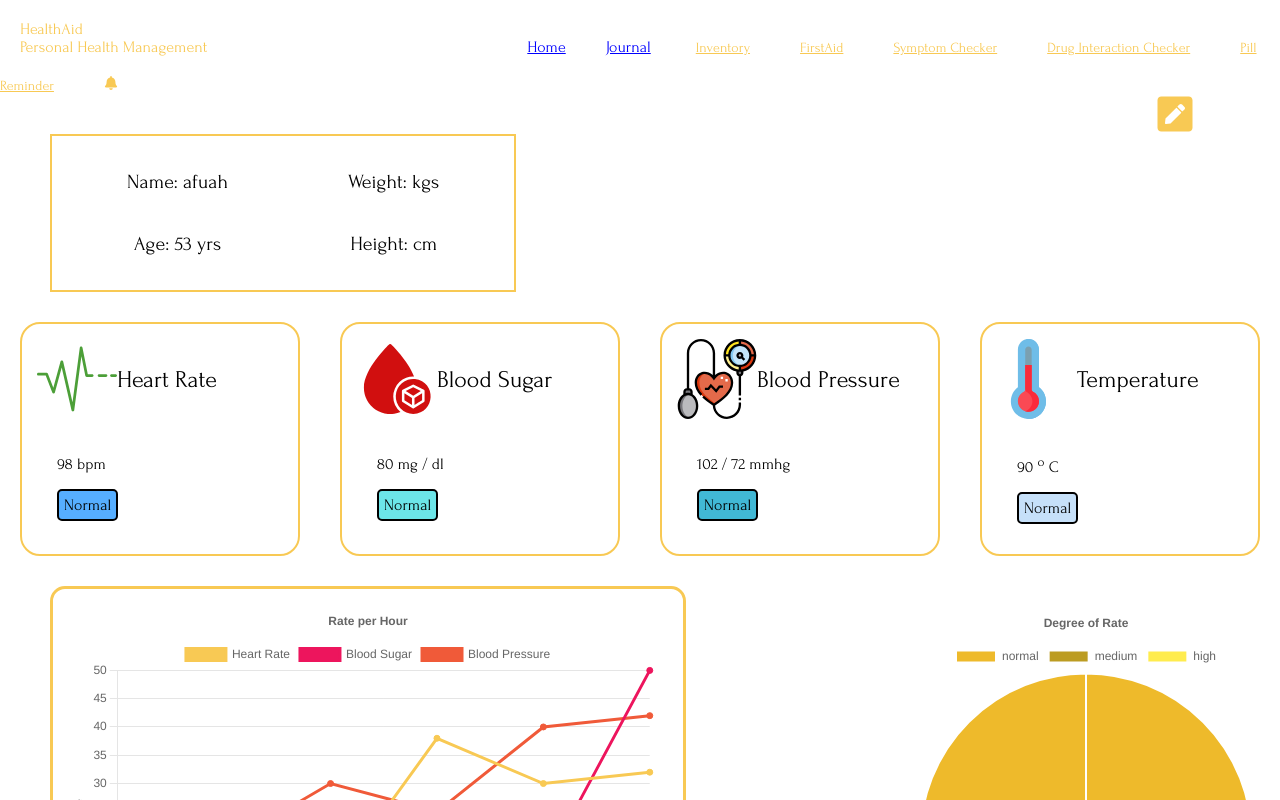
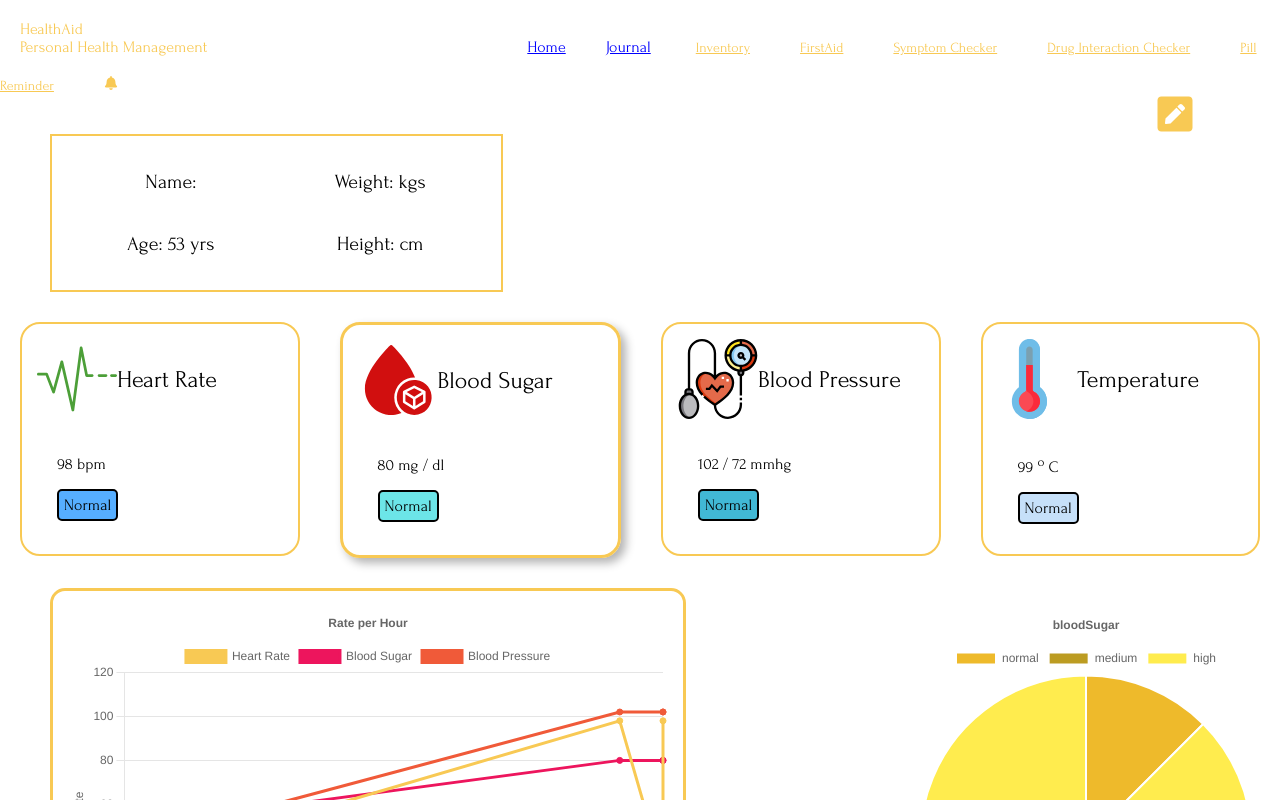
Before and after one commit to merytpeters/HealthAid, a React (Vite) app in the folder Frontend/: page /dashboard in a window 1280 px wide. Shown: the top 800 px of the page. Built offline with nearby package versions, Linux system fonts and the light colour scheme; no server answers; data requests are answered from the project's data file.

Commit message:
Graph completed

```diff
--- a/Frontend/src/App.css
+++ b/Frontend/src/App.css
@@ -150,3 +150,27 @@ input[type="submit"]{
   padding: 5px 15px;
   background-color: #ffffff;
 }
+
+.data-card {
+  margin: 0 20px;
+  border-radius: 20px;
+  font-size: 24px;
+  width : 250px;
+  height: 200px;
+  border: 2px solid #f8c954;
+  color: #000000;
+  text-align: center;
+  padding: 15px;
+}
+.data-card-active {
+  border: 3px solid #f8c954;
+  border-radius: 20px;
+  text-align: center;
+  font-size: 24px;
+  color: #000000;
+  margin: 0 20px;
+  padding: 15px;
+  width : 250px;
+  height: 200px;
+  box-shadow: 5px 5px 10px rgba(0, 0, 0, 0.3)
+}
--- a/Frontend/src/Components/Card.jsx
+++ b/Frontend/src/Components/Card.jsx
@@ -1,7 +1,7 @@
 
-const Card = ({children ,newStyle = {} ,}) => {
+const Card = ({children ,newStyle = {} ,func, className = "card"}) => {
     return (
-        <div className="card" style={{...newStyle}} id="card">
+        <div  style={{...newStyle}} id="card" onClick={func} className={className}>
             {children}
         </div>
 
--- a/Frontend/src/Data/fakedb.json
+++ b/Frontend/src/Data/fakedb.json
@@ -53,10 +53,33 @@
   ],
   "inventory": [
     {
-      "id": "1"
+      "id": 1
+    },
+    {
+      "id": 3
+    },
+    {
+      "id": 2
     }
+
   ],
   "graphData": [
+    {
+      "name": "afuah",
+      "age": "53",
+      "weight": "34",
+      "height": "161",
+      "gender": "female",
+      "bloodSugar": 20,
+      "bloodPressure": {
+        "systolic": 25,
+        "diastolic": 90
+      },
+      "heartRate": 38,
+      "temp": 90,
+      "time": "2024-10-20T09:00:00",
+      "id": "6180"
+    },
     {
       "name": "afuah",
       "age": "53",
@@ -95,22 +118,6 @@
       "weight": "34",
       "height": "161",
       "gender": "female",
-      "bloodSugar": 20,
-      "bloodPressure": {
-        "systolic": 25,
-        "diastolic": 90
-      },
-      "heartRate": 38,
-      "temp": 90,
-      "time": "2024-10-20T09:00:00",
-      "id": "6180"
-    },
-    {
-      "name": "afuah",
-      "age": "53",
-      "weight": "34",
-      "height": "161",
-      "gender": "female",
       "bloodSugar": 15,
       "bloodPressure": {
         "systolic": 40,
@@ -136,6 +143,54 @@
       "temp": 50,
       "time": "2024-10-20T11:00:00",
       "id": "5e6a"
+    },
+    {
+      "id": "ba5a",
+      "name": "afuah",
+      "age": "53",
+      "weight": "200",
+      "height": "170",
+      "gender": "female",
+      "bloodSugar": 80,
+      "bloodPressure": {
+        "systolic": 102,
+        "diastolic": 72
+      },
+      "heartRate": 98,
+      "temp": 99,
+      "time": "2025-01-08T17:30:52.194Z"
+    },
+    {
+      "id": "d3e3",
+      "name": "afuah",
+      "age": "53",
+      "weight": "",
+      "height": "",
+      "gender": "female",
+      "bloodSugar": 80,
+      "bloodPressure": {
+        "systolic": 102,
+        "diastolic": 72
+      },
+      "heartRate": "30",
+      "temp": 99,
+      "time": "2025-01-15T18:08:57.401Z"
+    },
+    {
+      "id": "6dbe",
+      "name": "afuah",
+      "age": "53",
+      "weight": "200",
+      "height": "170",
+      "gender": "female",
+      "bloodSugar": 80,
+      "bloodPressure": {
+        "systolic": 102,
+        "diastolic": 72
+      },
+      "heartRate": 98,
+      "temp": 99,
+      "time": "2025-01-15T18:12:18.146Z"
     }
   ]
 }
--- a/Frontend/src/Pages/Dashboard.jsx
+++ b/Frontend/src/Pages/Dashboard.jsx
@@ -16,39 +16,68 @@ const Dashboard = () => {
     const [showInput, setShowInput]  = useState(false);
     const [beatValue, setBeatValue] = useState(98);
     const [sugarValue, setSugarValue] = useState(80);
-    const [pressureValueTop , setPressureValueTop] = useState(102);
-    const [pressureValueBottom , setPressureValueBottom] = useState(72);
+    const [systolic , setSystolic] = useState(102);
+    const [diastolic , setDiastolic] = useState(72);
     const [tempValue, setTempValue] = useState(99);
-    const [name, setName] = useState("afuah");
+    const [name, setName] = useState();
     const [age, setAge] = useState("53");
     const [weight, setWeight] = useState("");
     const [height, setHeight]= useState("");
+    const [cardSelected, setCardSelected] = useState("bloodSugar")
+    const [isActive, setIsActive] = useState();
 
     const clickEdit = () => setShowInput(true);
 
     useEffect(() => {
         const dataloader = async () => {
-            const res = await fetch('api/graphData')
-            const data = await res.json()
+            const res = await fetch('api/graphData?_sort=-time&_limit=1')
+            const data = await res.json();
+            defaultData(data);
         }
-    }, [beatValue, sugarValue,pressureValueBottom,pressureValueTop,tempValue,name,age,weight,height]);
+        dataloader();
+    }, []);
 
-    const saveInput = () => {
+
+    const saveInput = async () => {
+        const date = new Date();
         const newInput = {
-            "name": "afuah",
-            "age": "53",
-            "weight": "34",
-            "height": "161",
+            "name": name,
+            "age": age,
+            "weight": weight,
+            "height": height,
             "gender": "female",
-            "bloodSugar": 12,
+            "bloodSugar": sugarValue,
             "bloodPressure": {
-              "systolic": 8,
-              "diastolic": 72
+              "systolic": systolic,
+              "diastolic": diastolic
             },
-            "heartRate": 0,
-            "temp": 60,
-            "time": "2024-10-20T06:00:00",
+            "heartRate": beatValue,
+            "temp": tempValue,
+            "time": date,
         }
+
+        const res = await fetch('/api/graphData', {
+            method: 'POST',
+            headers: {
+                'Content-Type': 'application/json'
+            },
+            body: JSON.stringify(newInput)
+        });
+        return
+    }
+
+    const defaultData = (data) => {
+        const obj = data[0];
+
+        setName(obj.name);
+        setAge(obj.age);
+        setWeight(obj.weight);
+        setHeight(obj.height);
+        setBeatValue(obj.heartRate);
+        setSugarValue(obj.bloodSugar);
+        setSystolic(obj.bloodPressure.systolic);
+        setDiastolic(obj.bloodPressure.diastolic);
+        setTempValue(obj.temp);
     }
 
 
@@ -58,7 +87,7 @@ const Dashboard = () => {
             showInput ?
         <div className="dashboard">
             <div style={{display: "flex", justifyContent: "flex-end", margin: "0px", marginRight: "85px", }}>
-                <form onSubmit={() => {}} >
+                <form onSubmit={saveInput} >
                         <label htmlFor="heartbeatSubmit"></label>
                         <input type="submit" className= "dashboard-input" id="heartbeatSubmit" value="Save" style={{marginTop: "0"}}/>
                 </form>
@@ -94,7 +123,7 @@ const Dashboard = () => {
                         <HeartBeat />
                         <p>Heart Rate</p>
                     </div>
-                    <form onSubmit={() => {}} >
+                    <form>
                         <div style={{display: 'flex', flexDirection: "row", alignItems: 'center'}}>
                             <input type="text" className= "dashboard-input" id="heartbeatInput" value={beatValue} onChange={(event) => setBeatValue(event.target.value)}/>
                             <label htmlFor="heartbeatInput">bpm</label>
@@ -106,7 +135,7 @@ const Dashboard = () => {
                         <BloodSugar />
                         <p>Blood Sugar</p>
                     </div>
-                    <form onSubmit={() => {}}>
+                    <form>
                         <div style={{display: 'flex', flexDirection: "row", alignItems: 'center'}}>
                             <input type="text" className= "dashboard-input" id="bloodSugarInput" value={sugarValue} onChange={(event) => setSugarValue(event.target.value)}/>
                             <label htmlFor="bloodSugarInput">mg / dl</label>
@@ -118,11 +147,11 @@ const Dashboard = () => {
                         <BloodPressure />
                         <p>Blood Pressure</p>
                     </div>
-                    <form onSubmit={() => {}} >
+                    <form>
                         <div style={{display: 'flex', flexDirection: "row", alignItems: 'center'}}>
-                            <input type="text" className= "dashboard-input" id="pressureInputTop" value={pressureValueTop} onChange={(event) => setPressureValueTop(event.target.value)}/>
+                            <input type="text" className= "dashboard-input" id="pressureInputTop" value={systolic} onChange={(event) => setSystolic(event.target.value)}/>
                             /
-                            <input type="text" className= "dashboard-input" id="pressureInputBottom" value={pressureValueBottom} onChange={(event) => setPressureValueBottom(event.target.value)}/>
+                            <input type="text" className= "dashboard-input" id="pressureInputBottom" value={diastolic} onChange={(event) => setDiastolic(event.target.value)}/>
                             <label htmlFor="pressureInputTop">mmhg</label>
                             <label htmlFor="pressureInputBottom"></label>
                         </div>
@@ -133,7 +162,7 @@ const Dashboard = () => {
                         <Temp />
                         <p>Temperature</p>
                     </div>
-                    <form onSubmit={() => {}}>
+                    <form>
                         <div style={{display: 'flex', flexDirection: "row", alignItems: 'center'}}>
                             <input type="text" className= "dashboard-input" id="tempInput" value={tempValue} onChange={(event) => setTempValue(event.target.value)}/>
                             <label htmlFor="tempInput"><sup>o</sup>C</label>
@@ -148,7 +177,17 @@ const Dashboard = () => {
             <div style={{display: "flex", justifyContent: "flex-end", }}>
                 <FaPenSquare size={40} style={{fill: "#f8c954", marginRight: "85px"}} onClick={clickEdit}/>
             </div>
-            <Card newStyle={{margin: "0 50px", marginBottom: "30px",display: "flex", flexDirection: "row", alignItems: "center", justifyContent: "space-evenly",fontSize: "20px"}}>
+            <Card
+            newStyle={{
+                margin: "0 50px",
+                marginBottom: "30px",
+                display: "flex",
+                flexDirection: "row",
+                alignItems: "center",
+                justifyContent: "space-evenly",
+                fontSize: "20px"
+            }}
+            >
                 <div style={{display: "flex", flexDirection: "column", margin: "0px 60px"}}>
                         <p>Name: {name}</p>
                         <p>Age: {age} yrs</p>
@@ -159,7 +198,13 @@ const Dashboard = () => {
                 </div>
             </Card>
             <div className="dashboard-cards">
-                <Card newStyle={{margin: "0 20px", borderRadius: "20px", fontSize: "24px", width : "250px", height: "200px"}}>
+                <Card
+                    func={() => {
+                        setCardSelected("heartRate");
+                        setIsActive(0);
+                    }}
+                    className={isActive === 0 || cardSelected === "heartRate" ? "data-card-active" : "data-card"}
+                >
                     <div className="card-header" >
                         <HeartBeat />
                         <p>Heart Rate</p>
@@ -169,7 +214,13 @@ const Dashboard = () => {
                         <div style={{backgroundColor: "#56aeff"}}>Normal</div>
                     </div>
                 </Card>
-                <Card newStyle={{margin: " 0 20px", borderRadius: "20px", fontSize: "24px", width : "250px", height: "200px"}}>
+                <Card
+                    func={() => {
+                        setCardSelected("bloodSugar");
+                        setIsActive(1);
+                    }}
+                    className={isActive === 1 || cardSelected === "bloodSugar" ? "data-card-active" : "data-card"}
+                >
                     <div className="card-header">
                         <BloodSugar />
                         <p>Blood Sugar</p>
@@ -179,30 +230,42 @@ const Dashboard = () => {
                         <div style={{backgroundColor: "#6ce5e8"}}>Normal</div>
                     </div>
                 </Card>
-                <Card newStyle={{margin: " 0 20px", borderRadius: "20px", fontSize: "24px", width : "250px", height: "200px"}}>
+                <Card
+                    func={() => {
+                        setCardSelected("bloodPressure");
+                        setIsActive(2);
+                    }}
+                    className={isActive === 2 || cardSelected ===  "bloodPressure" ? "data-card-active" : "data-card"}
+                >
                     <div className="card-header">
                         <BloodPressure />
                         <p>Blood Pressure</p>
                     </div>
                     <div className="card-value">
-                        <p><span>{pressureValueTop} / {pressureValueBottom} </span> mmhg</p>
+                        <p><span>{systolic} / {diastolic} </span> mmhg</p>
                         <div style={{backgroundColor: "#41b8d5"}}>Normal</div>
                     </div>
                 </Card>
-                <Card newStyle={{margin: "0 20px", borderRadius: "20px", fontSize: "24px", width : "250px", height: "200px"}}>
+                <Card
+                    func={() => {
+                        setCardSelected("temp");
+                        setIsActive(3);
+                    }}
+                    className={isActive === 3 || cardSelected === "temp" ? "data-card-active" : "data-card"}
+                >
                     <div className="card-header">
                         <Temp />
                         <p>Temperature</p>
                     </div>
                     <div className="card-value">
-                        <p>90 <sup>o</sup> C</p>
+                        <p>{tempValue} <sup>o</sup> C</p>
                         <div style={{backgroundColor: "#c6e0f9"}}>Normal</div>
                     </div>
                 </Card>
             </div>
             <div style={{display: "flex", flexDirection: "row"}}>
                 <LineChart />
-                <PieChart />
+                <PieChart selected={cardSelected}/>
             </div>
 
         </div>
```
Also changed, not shown: Frontend/src/Components/PieChart.jsx (+18 -11 lines).
